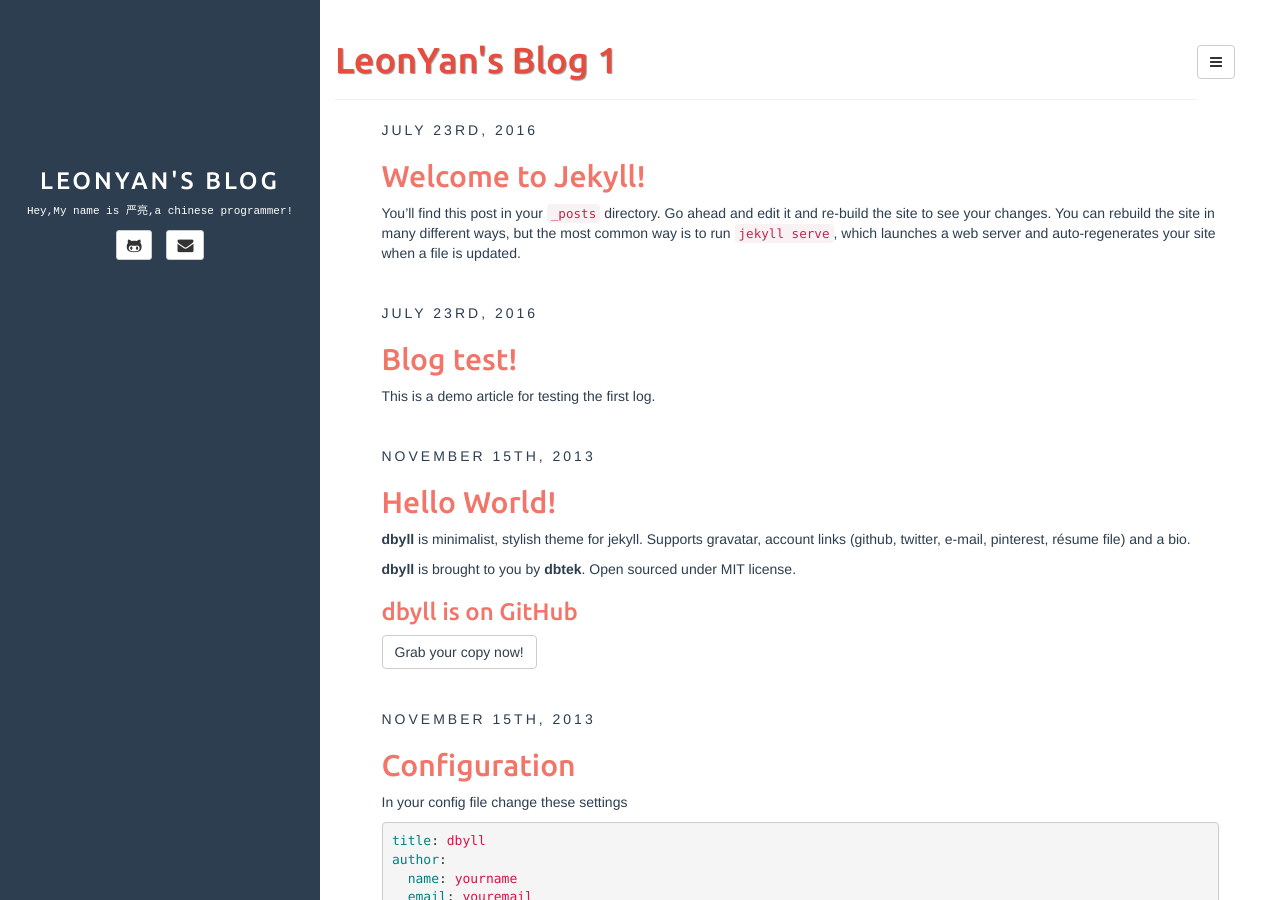
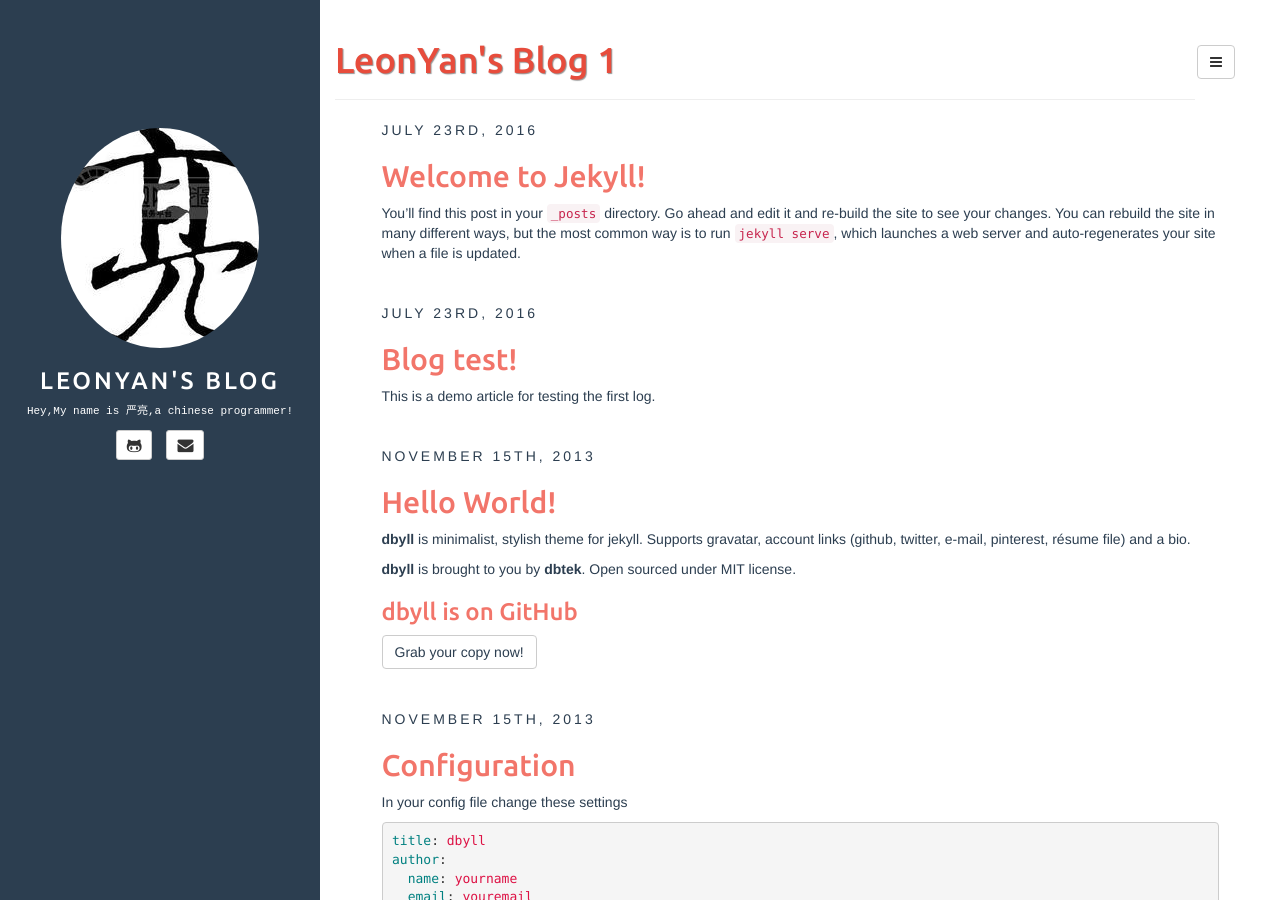
Before and after one commit to LeonYan91/leonyan91.github.io, a Jekyll site: the page built from index.html, in a window 1280 px wide and 900 px high. Built offline with Jekyll 4.4.1, drawn with Linux system fonts in a browser that asks for light colours; the list of posts is cut into pages by our own code.

```diff
--- a/_includes/sidebar.html
+++ b/_includes/sidebar.html
@@ -1,7 +1,7 @@
 <!-- sidebar.html -->
 <header class="sidebar-header" role="banner">
 	<a href="{{ site.BASE_PATH }}/">
-		<img src="{{site.assets.ico.liangHeadPor.jpg}}" class="img-circle" />
+		<img src="{{ '/assets/ico/liangHeadPor.jpg' | prepend: site.url }}" class="img-circle" />
 	</a>
 	<h3 class="title">
         <a href="{{ site.BASE_PATH }}/">{{ site.title }}</a>
```
